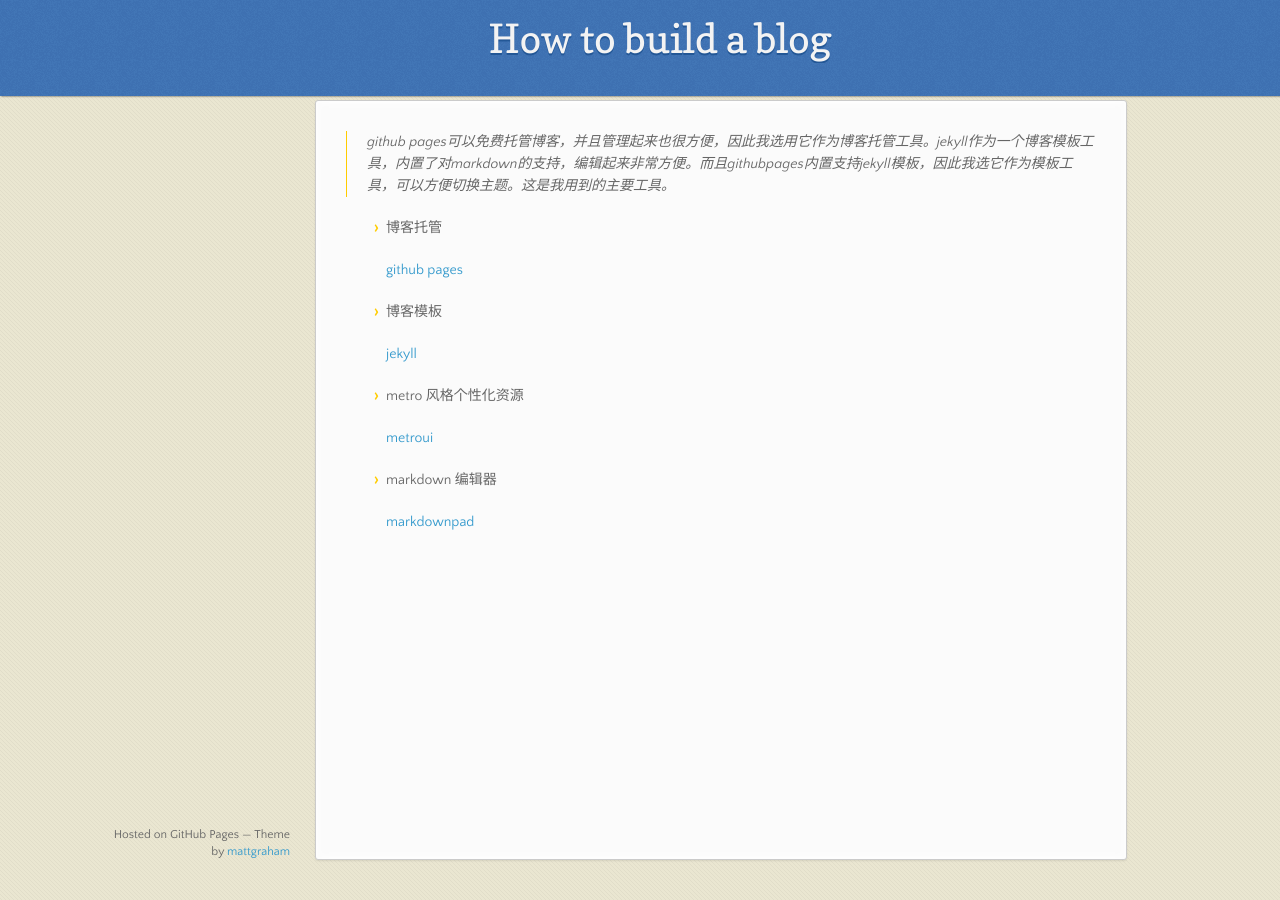
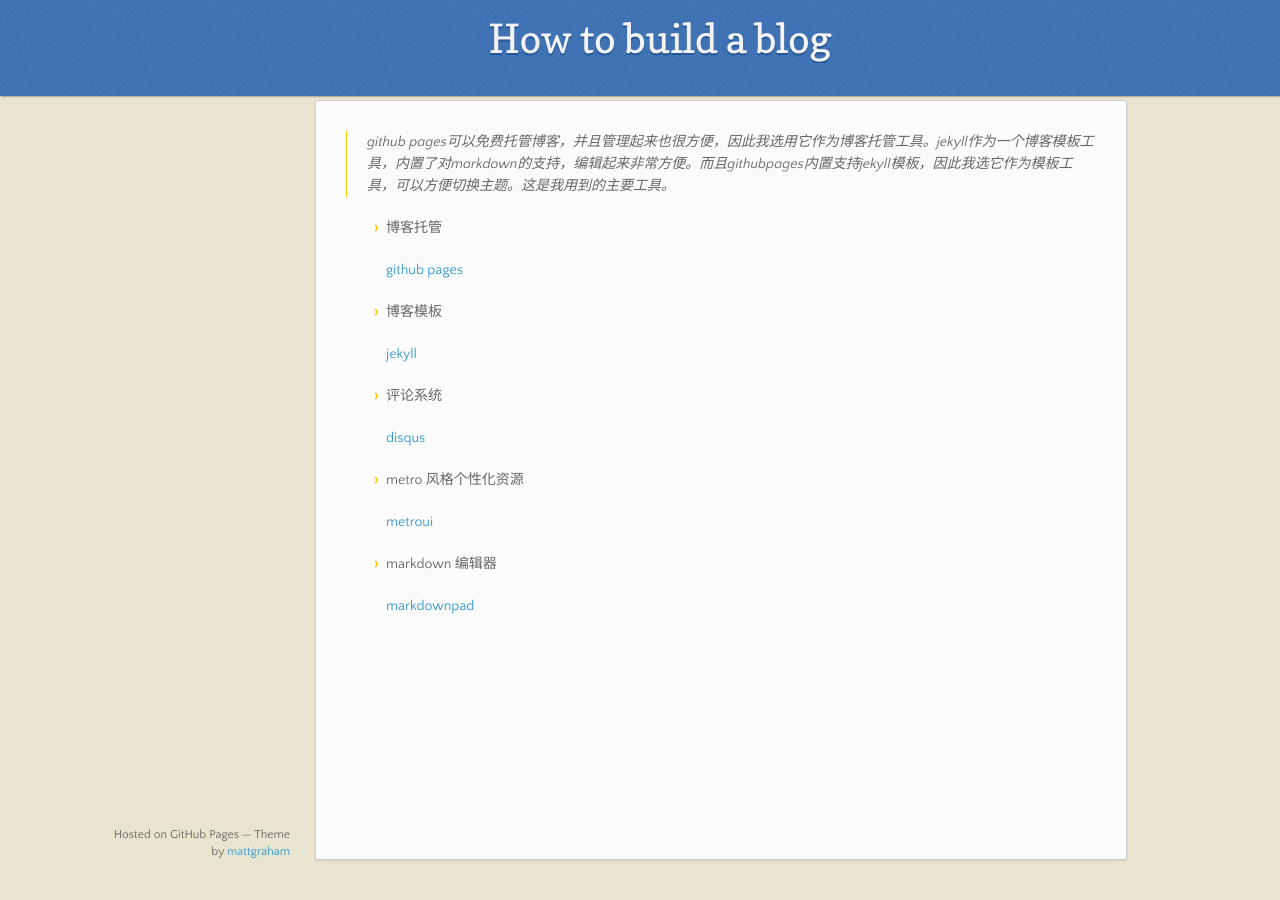
Before and after one commit to weishangkai/weishangkai.github.io, a Jekyll site: the page built from content/it/web/front-end/how_to_build_a_blog.md, in a window 1280 px wide. Built offline with Jekyll 4.4.1, drawn with Linux system fonts in a browser that asks for light colours; comment, search, counter and statistics services are not loaded.

Commit message:
update blog

```diff
--- a/content/it/web/front-end/how_to_build_a_blog.md
+++ b/content/it/web/front-end/how_to_build_a_blog.md
@@ -15,6 +15,10 @@ description:
 
 	[jekyll](https://jekyllrb.com/)
 
+* 评论系统
+
+	[disqus](https://disqus.com/)
+
 * metro 风格个性化资源
 
 	[metroui](https://metroui.org.ua/)
```
